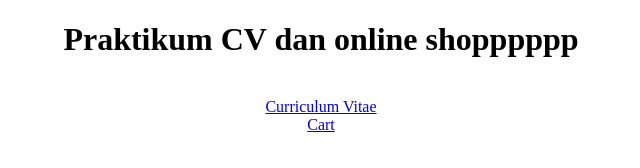
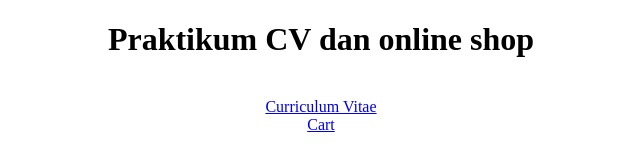
Before and after one commit to Rad283/TI08_Radit_0110222297, a plain HTML site: page praktikum02/index.html in a window 1280 px wide. Shown: the whole page, without its empty margins (319-959 px from the left). Drawn offline with Linux system fonts and the light colour scheme.

Commit message:
aijsdiads

```diff
--- a/praktikum02/index.html
+++ b/praktikum02/index.html
@@ -8,7 +8,7 @@
   </head>
   <body>
     <center>
-      <h1>Praktikum CV dan online shopppppp</h1>
+      <h1>Praktikum CV dan online shop</h1>
       <br />
       <a href="cv_0110222297_Radit.html">Curriculum Vitae</a>
       <br />
```
